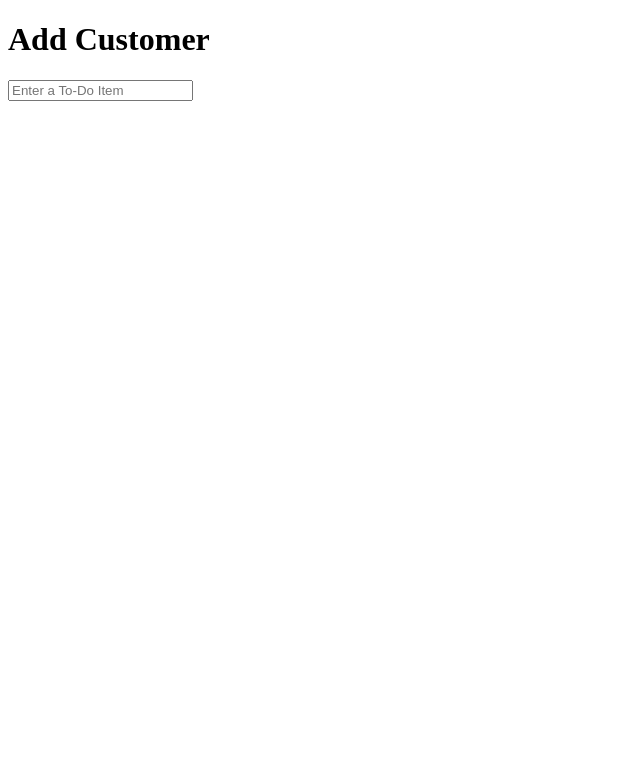
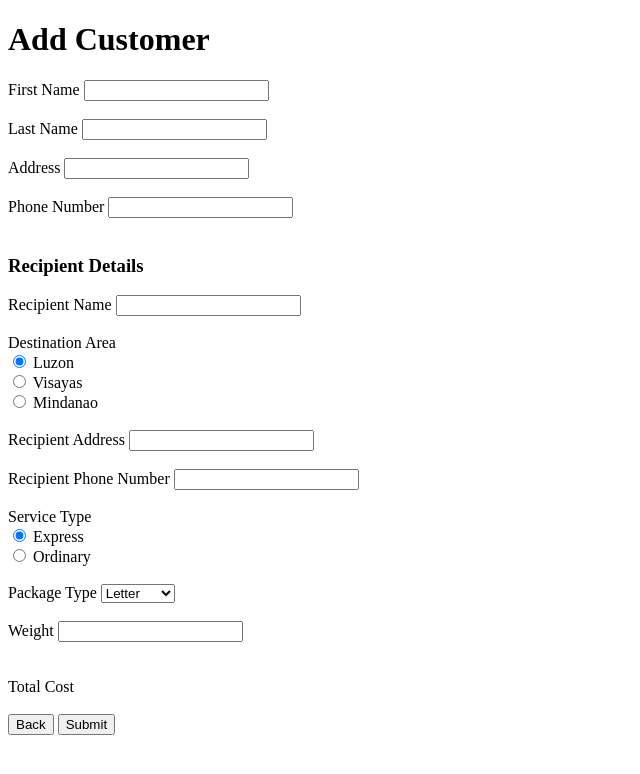
Before and after one commit to kevinsibug/Blue-Mark, a Django app: page /addcustomer/ in a window 1280 px wide. Shown: the top 774 px of the page, without its empty margins (0-640 px from the left). Run offline with Django 3.2, Linux system fonts and the light colour scheme.

Commit message:
Added form fields to Add Customer page

```diff
--- a/delivery_tracker/templates/add_customer.html
+++ b/delivery_tracker/templates/add_customer.html
@@ -8,10 +8,69 @@
 </div>
 
 <form method="POST">
+<form>
+  <label> First Name </label>
+  <input type="text" id="firstname" name="customerinfo"><br>
+  <br>
+  <label> Last Name </label>
+  <input type="text" id="lastname" name="customerinfo"><br>
+  <br>
+  <label> Address </label>
+  <input type="text" id="address" name="customerinfo"><br>
+  <br>
+  <label> Phone Number</label>
+  <input type="text" id="phonenum" name="customerinfo"><br>
+  <br>
 
-  <input type="text" placeholder="Enter a To-Do Item" id="id_new_item" name="item_text">
+  <h3> Recipient Details </h3>
+  <label> Recipient Name </label>
+  <input type="text" id="recipientname" name="recipientinfo"><br>
+  <br>
+  <label> Destination Area </label><br>
+  <input type="radio" id="luzon" name="destinationarea" value="luzon" checked="checked">
+  <label for="luzon">Luzon</label><br>
+  <input type="radio" id="visayas" name="destinationarea" value="visayas">
+  <label for="visyas">Visayas</label><br>
+  <input type="radio" id="mindanao" name="destinationarea" value="mindanao">
+  <label for="mindanao">Mindanao</label><br>
+  <br>
+  <label> Recipient Address</label>
+  <input type="text" id="recipientaddress" name="item_text"><br>
+  <br>
+  <label> Recipient Phone Number </label>
+  <input type="text" id="recipientphone" name="item_text"><br>
+  <br>
+  <label> Service Type</label><br>
+  <input type="radio" id="express" name="servicetype" value="express" checked="checked">
+  <label for="express">Express</label><br>
+  <input type="radio" id="ordinary" name="servicetype" value="ordinary">
+  <label for="ordinary">Ordinary</label><br>
+  <br>
+  <label> Package Type</label>
+  <select name="packagetype" id="packagetype">
+    <option value="letter">Letter</option>
+    <option value="package">Package</option>
+    <option value="parcel">Parcel</option>
+    <option value="box">Box</option>
+  </select><br>
+  <br>
+  <label> Weight</label>
+  <input type="text" id="weight" name="packagewieght"><br>
+  <br>
+  <br>
+  <label>Total Cost</label>
+  {% csrf_token %}
+</form>
+<br>
 
-  {% csrf_token %}
+<!-- <form action="http://127.0.0.1:8000">
+    <input type="button" value="Back" />
+</form> -->
+
+<button onclick="location.href='http://127.0.0.1:8000'" type="button">
+         Back</button>
+
+<input type='submit' value='Submit'>
 </form>
 
 {% endblock %}
--- a/delivery_tracker/templates/home.html
+++ b/delivery_tracker/templates/home.html
@@ -14,15 +14,15 @@
 
   <h1>Blue Mark</h1>
 
-  <form action="http://localhost:8000/addcustomer">
+  <form action="http://127.0.0.1:8000/addcustomer">
     <input type="submit" value="Add Customer" />
   </form>
 
-  <form action="http://localhost:8000/viewcustomers">
+  <form action="http://127.0.0.1:8000/viewcustomers">
     <input type="submit" value="View All Customers" />
   </form>
 
-  <form action="http://localhost:8000/trackpackages">
+  <form action="http://127.0.0.1:8000/trackpackages">
     <input type="submit" value="Track Packages" />
   </form>
 
```
Also changed, not shown: delivery_tracker/templates/view_customers.html (+0 -7 lines).
